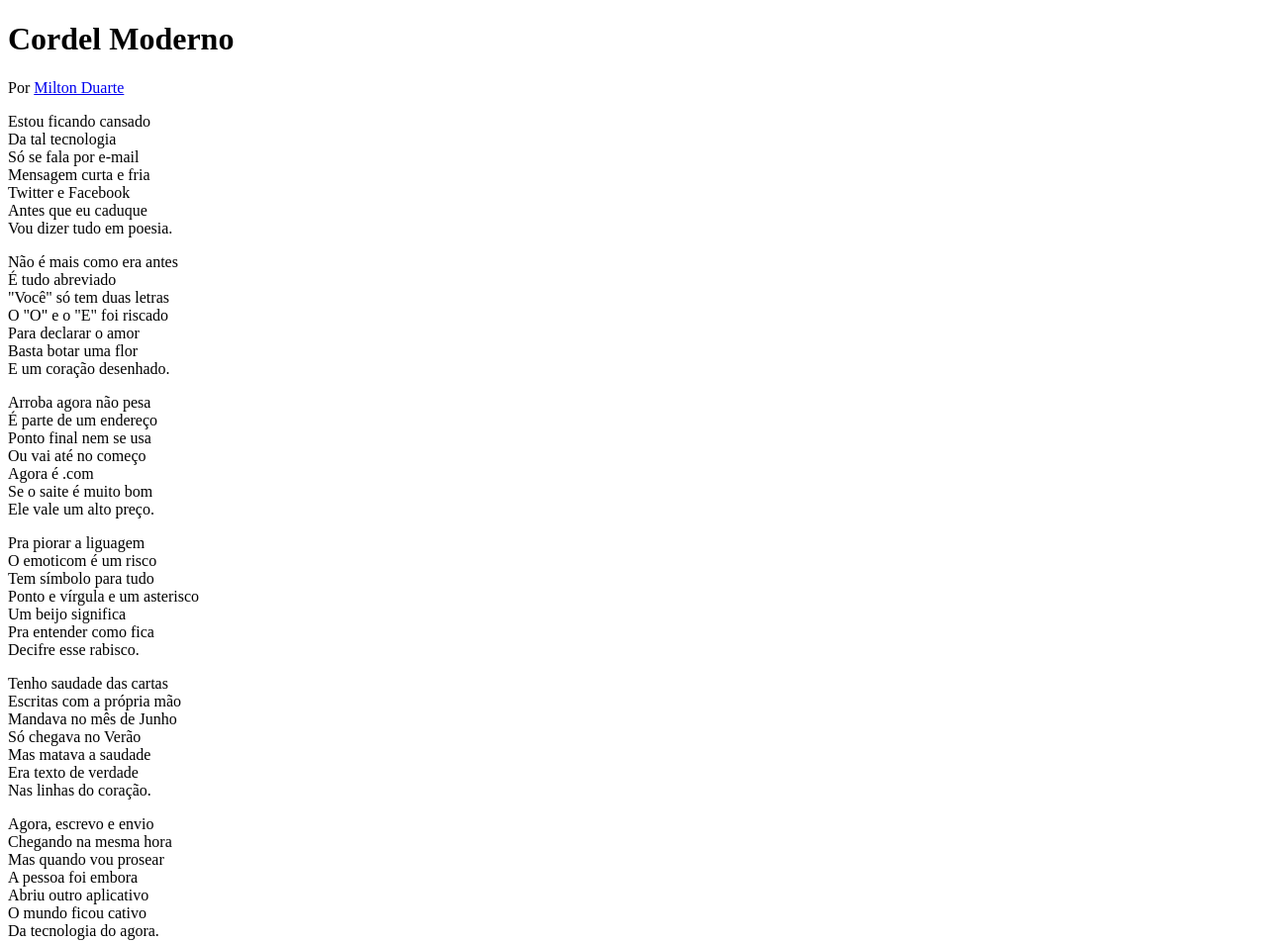
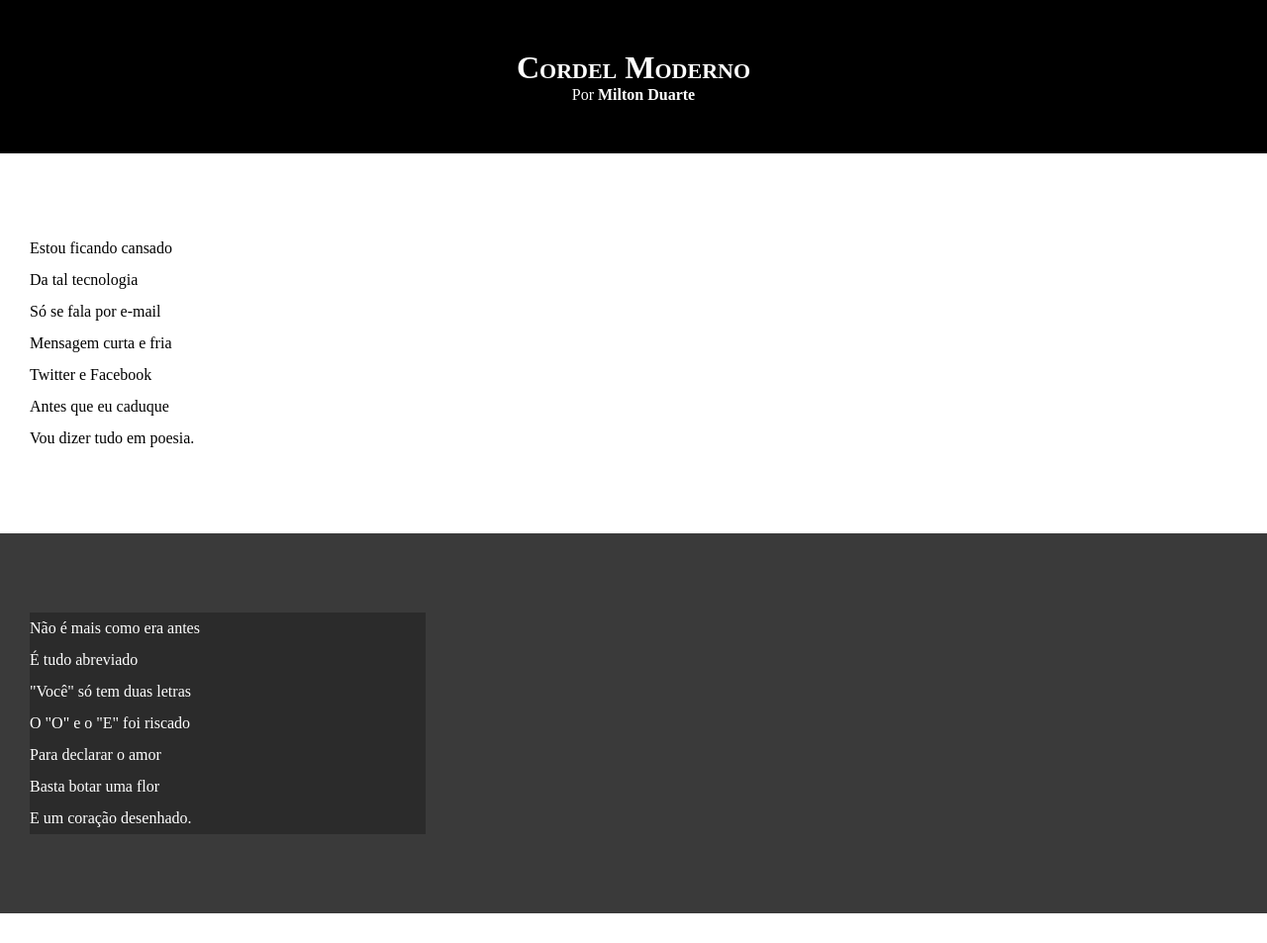
Before and after one commit to ruandias-at/html-css, a plain HTML site: page desafios/desafio012/cordel.html in a window 1280 px wide. Shown: the top 953 px of the page at 99% size. Drawn offline with Linux system fonts and the light colour scheme.

Commit message:
New commit

```diff
--- a/desafios/desafio012/cordel.html
+++ b/desafios/desafio012/cordel.html
@@ -12,7 +12,7 @@
         <p>Por <a href="https://www.recantodasletras.com.br/poesias/3186743" target="_blank">Milton Duarte</a></p>
     </header>
 
-    <section>
+    <section class="normal">
         <p>
             Estou ficando cansado <br>
             Da tal tecnologia<br>
@@ -24,7 +24,7 @@
         </p>
     </section>
 
-    <section>
+    <section class="imagem">
         <p>
             Não é mais como era antes<br>
             É tudo abreviado<br>
@@ -36,7 +36,7 @@
         </p>
     </section>
 
-    <section>
+    <section class="normal">
         <p>
             Arroba agora não pesa<br>
             É parte de um endereço<br>
@@ -58,7 +58,7 @@
         </p>
     </section>
 
-    <section>
+    <section class="imagem">
         <p>
             Tenho saudade das cartas<br>
             Escritas com a própria mão<br>
@@ -70,7 +70,7 @@
         </p>
     </section>
 
-    <section>
+    <section class="normal">
         <p>
             Agora, escrevo e envio<br>
             Chegando na mesma hora<br>
--- a/desafios/desafio012/estilo/style.css
+++ b/desafios/desafio012/estilo/style.css
@@ -1 +1,54 @@
 @charset "UTF-8";
+
+* {
+    margin: 0px;
+    padding: 0px;
+}
+html, body {
+    min-height: 100vh;
+    background-color: darkgray;
+}
+header {
+    background-color: black;
+    color: white;
+    text-align: center;
+}
+header > h1 {
+    padding-top: 50px;
+    font-variant: small-caps;
+}
+header > p {
+    padding-bottom: 50px;
+}
+header a, footer a {
+    color: white;
+    text-decoration: none;
+    font-weight: bolder;
+}
+header a:hover, footer a:hover {
+    text-decoration: underline;
+}
+section {
+    padding-top: 10vh;
+    padding-bottom: 10vh;
+    line-height: 2em;
+    padding-left: 30px;
+}
+section.normal {
+    background-color: white;
+    color: black;
+}
+section.imagem {
+    background-color: rgb(58, 58, 58);
+    color: white;
+}
+section.imagem > p {
+    background-color: rgba(0, 0, 0, 0.253);
+    width: 400px;
+}
+footer {
+    background-color: black;
+    color: white;
+    text-align: center;
+    padding: 10px;
+}
```
